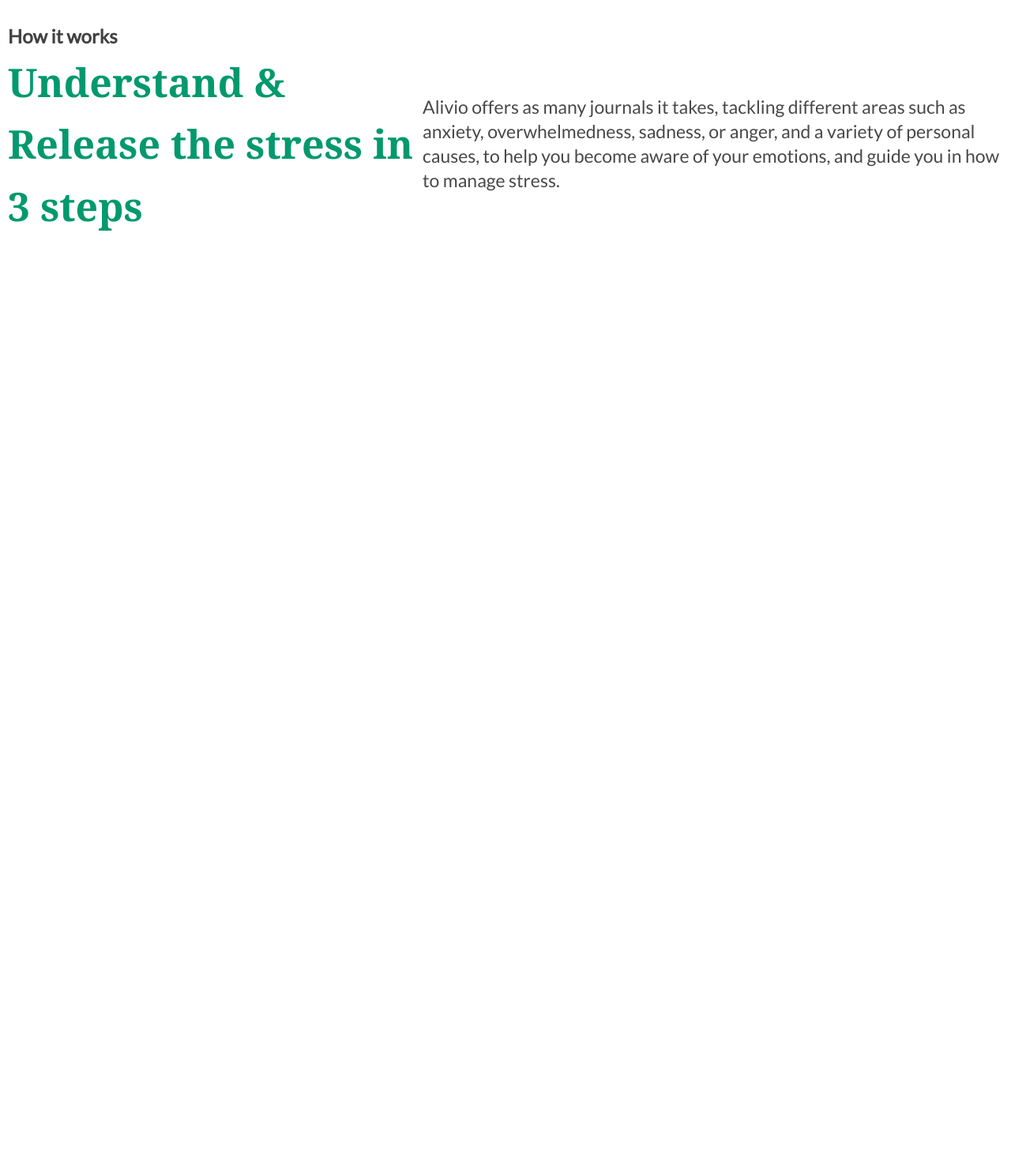
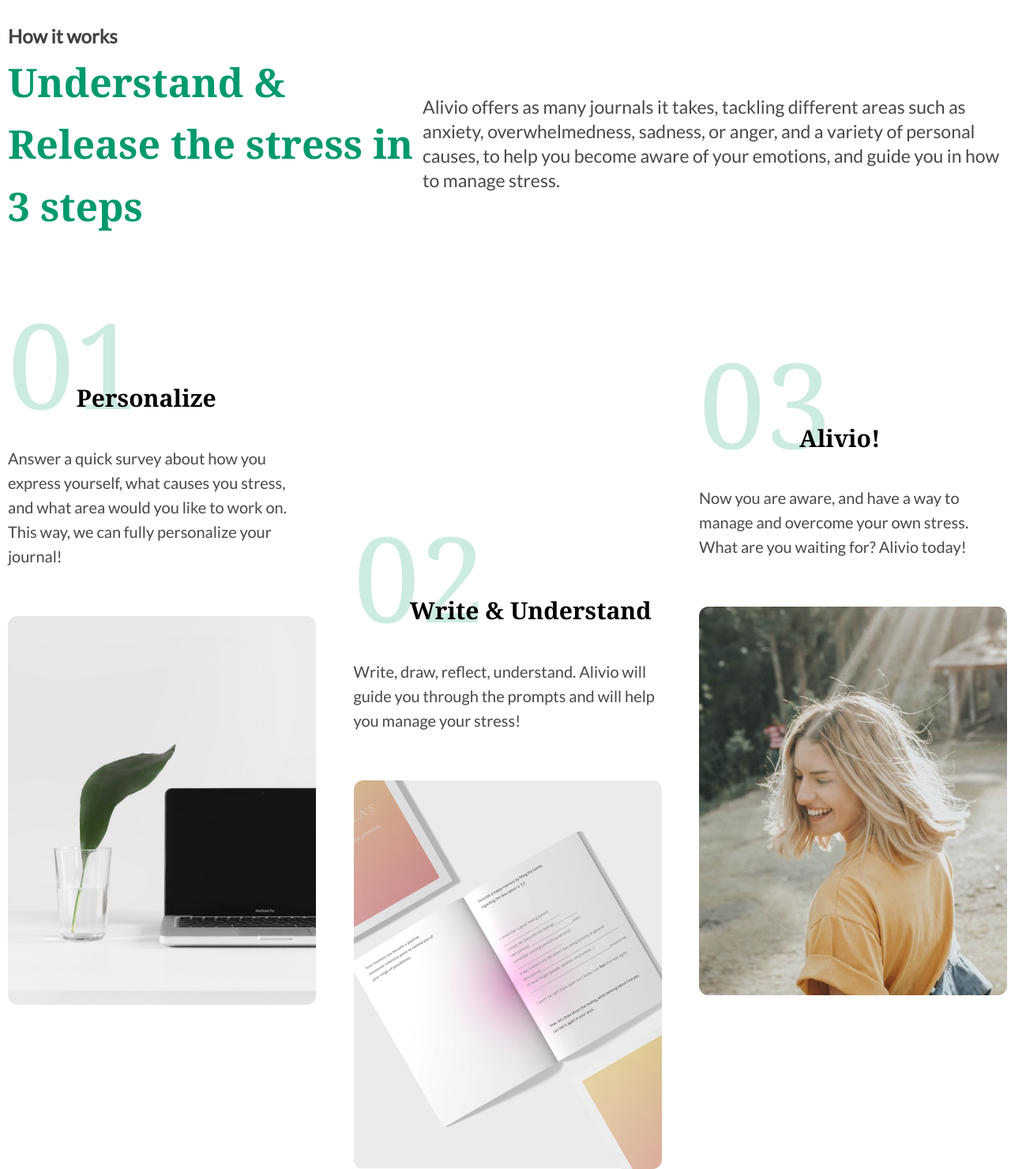
Before and after one commit to HardMove/Alivio, a plain HTML site: page index.html in a window 1280 px wide. Shown: the part 962-2442 px from the top of the page at 79% size. Before the commit the page ends 1262 px from the top, so only its background shows below. Drawn offline with Linux system fonts and the light colour scheme.

Commit message:
cards added

```diff
--- a/index.html
+++ b/index.html
@@ -53,6 +53,56 @@
             </div>
          </div>
       </section>
+
+      <section class="cards">
+         <div class="container">
+            <div class="cards__item ">
+               <div class="cards__number">
+                  01
+               </div>
+               <div class="cards__title">
+                  Personalize
+               </div>
+               <div class="cards__text text">Answer a quick survey about how you express yourself, what causes you
+                  stress, and what area would you like to work on. This way, we can fully personalize your journal!
+               </div>
+
+               <div class="cards__image">
+                  <img src="./img/first card.png" alt="first card">
+               </div>
+            </div>
+            <div class="cards__item">
+               <div class="cards__number">
+                  02
+               </div>
+               <div class="cards__title">
+                  Write & Understand
+               </div>
+               <div class="cards__text text">Write, draw, reflect, understand. Alivio will guide you through the prompts
+                  and will help you manage your stress!
+               </div>
+
+               <div class="cards__image">
+                  <img src="./img/second card.png" alt="second card">
+               </div>
+            </div>
+            <div class="cards__item">
+               <div class="cards__number">
+                  03
+               </div>
+               <div class="cards__title">
+                  Alivio!
+               </div>
+               <div class="cards__text text">Now you are aware, and have a way to manage and overcome your own stress.
+                  What are you waiting for? Alivio today!
+               </div>
+
+               <div class="cards__image">
+                  <img src="./img/third card.png" alt="third card">
+               </div>
+            </div>
+         </div>
+      </section>
    </main>
 </body>
 
--- a/scss/style.scss
+++ b/scss/style.scss
@@ -18,7 +18,7 @@ body {
    top: 0;
    left: 0;
    width: 100%;
-   z-index: 999px;
+   z-index: 999;
    box-shadow: 0px 0px 6px 0px rgba(0, 0, 0, 0.5);
 
    nav {
@@ -145,3 +145,60 @@ h2 {
    color: #01996d;
    max-width: 580px;
 }
+
+.cards {
+   margin-top: 85px;
+   margin-bottom: 50px;
+   .container {
+      display: flex;
+      justify-content: space-between;
+   }
+
+   &__item {
+      position: relative;
+      max-width: 385px;
+      &:nth-child(1) {
+         .cards__title {
+            position: absolute;
+            left: 22.5%;
+            top: 9.5%;
+         }
+      }
+
+      &:nth-child(2) {
+         .cards__title {
+            position: absolute;
+            left: 18.5%;
+            top: 12.5%;
+         }
+         margin-top: 270px;
+      }
+
+      &:nth-child(3) {
+         .cards__title {
+            position: absolute;
+            left: 33%;
+            top: 10%;
+         }
+         margin-top: 50px;
+      }
+   }
+
+   &__number {
+      font-family: "Georgia";
+      font-style: normal;
+      font-weight: 400;
+      font-size: 150px;
+      color: rgba(1, 153, 109, 0.2);
+   }
+
+   &__title {
+      font-family: "Georgia";
+      font-weight: 700;
+      font-size: 30px;
+   }
+
+   &__text {
+      margin: 30px 0 60px 0;
+   }
+}
```
Also changed, not shown: css/style.css, img/first card laptop.png (added), img/first card.png (added), img/second card.png (added), img/third card.png (added).
